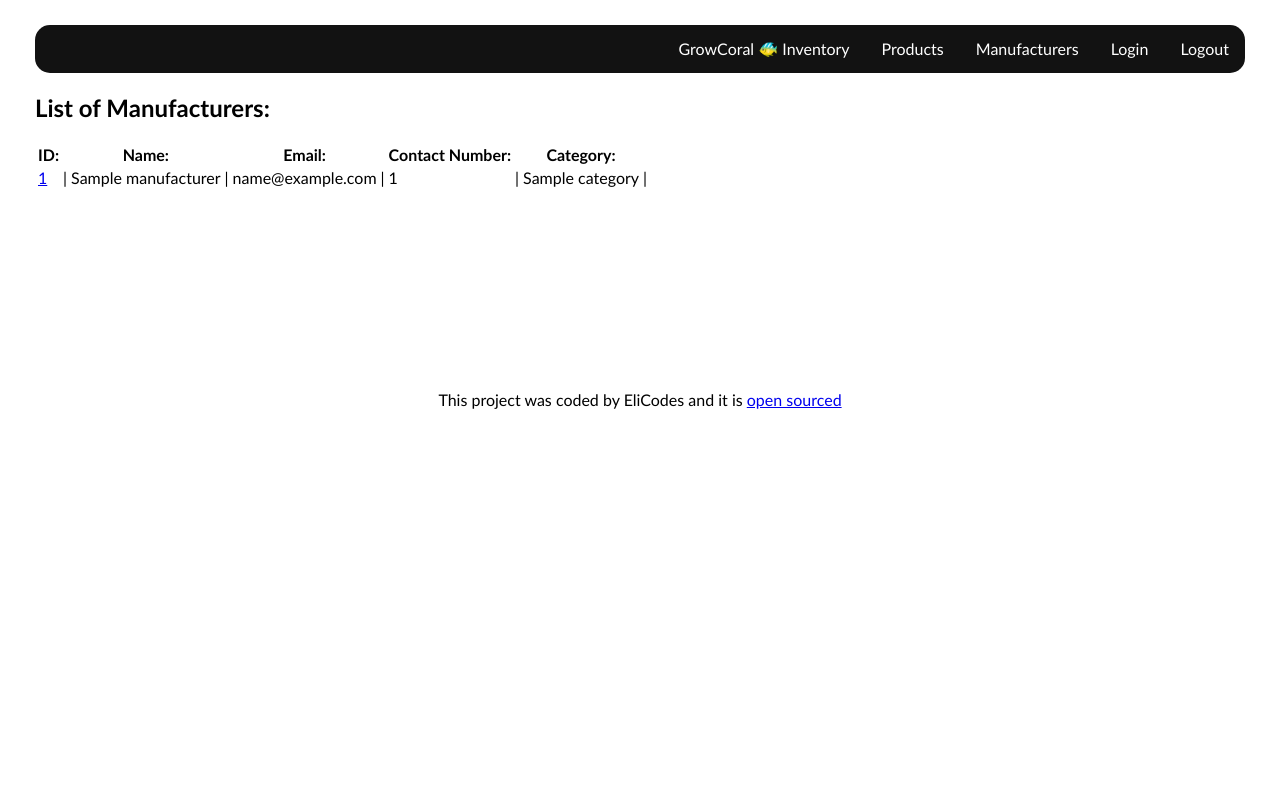
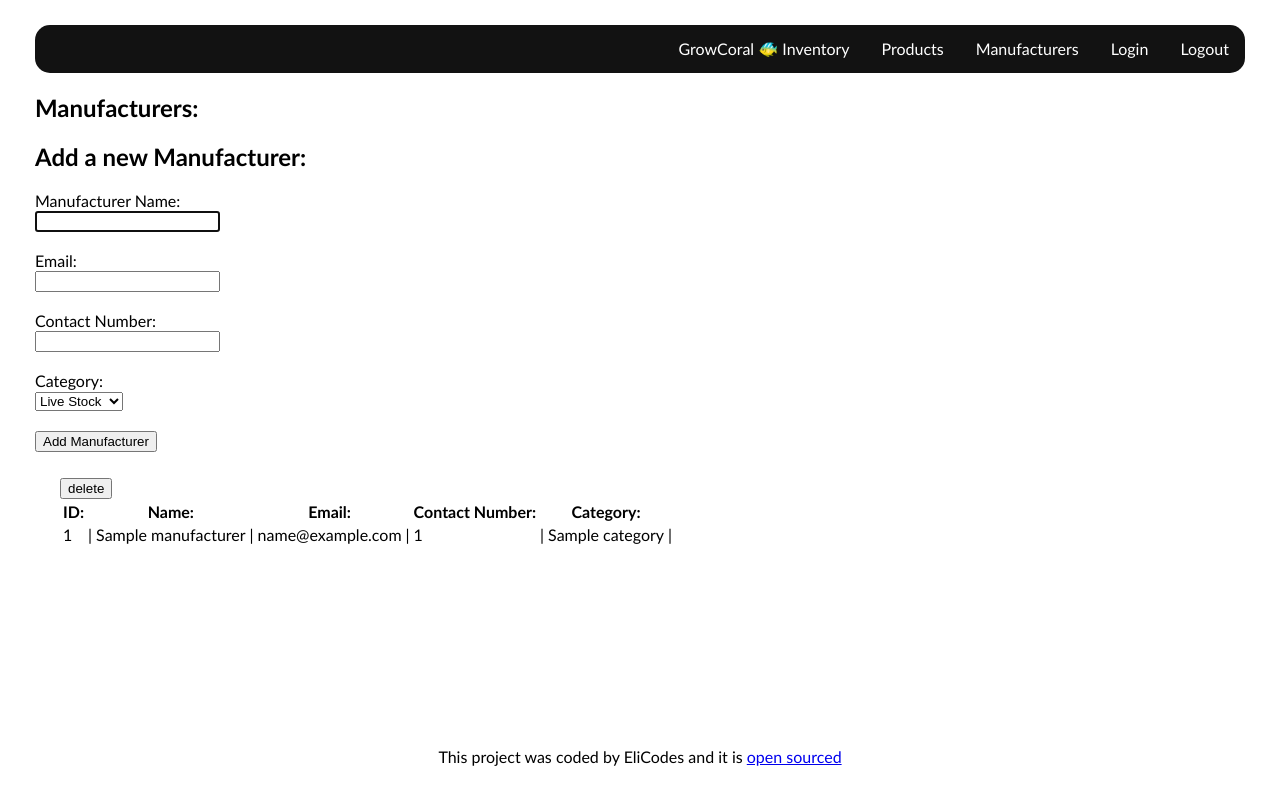
Before and after one commit to elicodes89/marintory, a Flask app: page /manufacturers in a window 1280 px wide. Shown: the top 787 px of the page. Before the commit the page ends 409 px from the top, so only its background shows below. Run offline with Flask 2, Linux system fonts and the light colour scheme; a database or web service that is not in the repository returns one stand-in record (values such as "Sample title"); some libraries are stand-ins or nearby versions.

Commit message:
able to delete and add manufacturers

```diff
--- a/controllers/manufacturers_controller.py
+++ b/controllers/manufacturers_controller.py
@@ -20,3 +20,31 @@ def show_by_name(name):
 def show_by_category(category):
     manufacturer = manufacturer_repository.select_by_category(category)
     return render_template("manufacturers/show_category.html", manufacturer = manufacturer)
+
+@manufacturers_blueprint.route("/manufacturers", methods = ['POST'])
+def add_new_manufacturer():
+    name = request.form['name']
+    email = request.form['email']
+    contact_number = request.form['contact_number']
+    category = request.form['category']
+
+    manufacturer = Manufacturer(name, email, contact_number, category)
+    manufacturer_repository.save(manufacturer)
+
+    return redirect ('/manufacturers')
+
+@manufacturers_blueprint.route("/manufacturers/<id>/delete", methods=['POST'])
+def delete_manufacturer(id):
+    manufacturer_repository.delete_by_id(id)
+    # category = product_to_delete.category
+    # current_count = product_repository.count(category)[0]
+    # new_stock = current_count - 1
+
+    # results = product_repository.select_by_category(category)
+    # if len(results) >= 1:
+    #     for row in results:
+    #         product_id = row['id']
+    #         product_repository.update_stock_quantity(new_stock, product_id)
+    # return render_template("manufacturers/index.html", id = id)
+
+    return redirect('/manufacturers')
--- a/repositories/manufacturer_repository.py
+++ b/repositories/manufacturer_repository.py
@@ -59,9 +59,14 @@ def delete_all():
     sql = "DELETE FROM manufacturers"
     run_sql(sql)
 
-def delete(id):
+def delete_by_id(id):
     sql = "DELETE FROM manufacturers WHERE id = %s"
     values = [id]
+    run_sql(sql, values)
+
+def delete(name):
+    sql = "DELETE FROM manufacturers WHERE name = %s"
+    values = [name]
     run_sql(sql, values)
 
 def update(manufacturer):
--- a/templates/manufacturers/index.html
+++ b/templates/manufacturers/index.html
@@ -8,8 +8,35 @@
 <link rel="stylesheet" href="{{ url_for('static', filename='css/tables.css') }}">
 <link rel="stylesheet" href="{{ url_for('static', filename='css/header.css') }}">
 <link rel="stylesheet" href="{{ url_for('static', filename='css/footer.css') }}">
-<h1>List of Manufacturers:</h1>
 
+<h1>Manufacturers:</h1>
+
+<div class="manufacturer_form">
+  <h1>Add a new Manufacturer:</h1>
+
+  <form action="/manufacturers" method="post">
+    <label for="name">Manufacturer Name:</label><br>
+    <input type="text" id="name" name="name" autofocus><br><br>
+
+    <label for="email">Email:</label><br>
+    <input type="text" id="email" name="email" autofocus><br><br>
+
+    <label for="contact_number">Contact Number:</label><br>
+    <input type="text" id="contact_number" name="contact_number" autofocus><br><br>
+
+    <label for="category">Category:</label><br>
+    <select name="category" id = "category"><br>
+    <option value="Live Stock">Live Stock</option>
+    <option value="Accesories">Accesories</option>
+    <option value="Food">Food</option>
+    </select><br><br>
+
+    <input type="submit" value="Add Manufacturer">
+
+</form>
+</div>
+
+<div class = "table_form">
 <table>
   <tr>
     <th>ID:</th>
@@ -24,7 +51,7 @@
   </tr>
   {% for manufacturer in manufacturers %}
   <tr>
-    <td><a href="/manufacturers/{{ manufacturer.id }}"> {{manufacturer.id}} </a></td>
+    <td>{{ manufacturer.id }}</td>
     <td>|</td>
     <td>{{ manufacturer.name}}</td>
     <td>|</td>
@@ -35,7 +62,13 @@
     <td>{{ manufacturer.category }}</td>
     <td>|</td>
 
+    <form action="/manufacturers/{{manufacturer.id}}/delete" method="POST">
+      <input class="btn btn--danger" type="submit" value="delete" />
+    </form>
+
+    </td>
   </tr>
   {% endfor %}
 </table>
+</div>
 {% endblock %}
--- a/templates/products/index.html
+++ b/templates/products/index.html
@@ -31,8 +31,6 @@
   <label for="selling_price">Selling Price:</label><br>
   <input type="number" id="selling_price" name="selling_price" autofocus><br><br>
 
-  <!-- <label for="stock">Left in Stock:</label><br>
-  <input type="number" id="stock" name="quantity" autofocus><br><br> -->
 
   <label for="manufacturer">Manufacturer:</label><br>
   <select name="manufacturer" id = "manufacturer"><br>
@@ -74,7 +72,7 @@
     <td>{{ product.selling_price }}</td>
     <td></td>
     <td>{{ product.stock_quantity }}</td>
-    <!-- <td></td> -->
+    <td></td>
 
     <form action="/products/{{product.id}}/delete" method="POST">
       <input class="btn btn--danger" type="submit" value="delete" />
```
